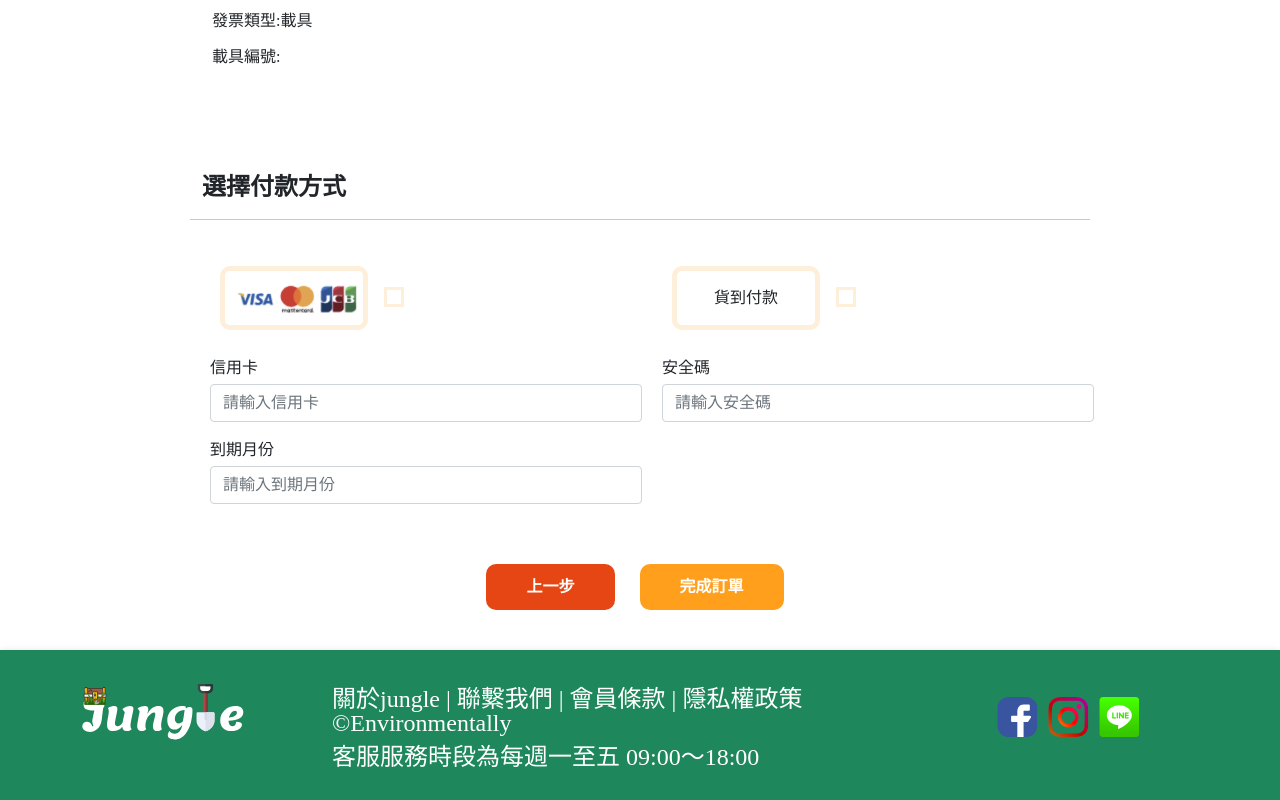
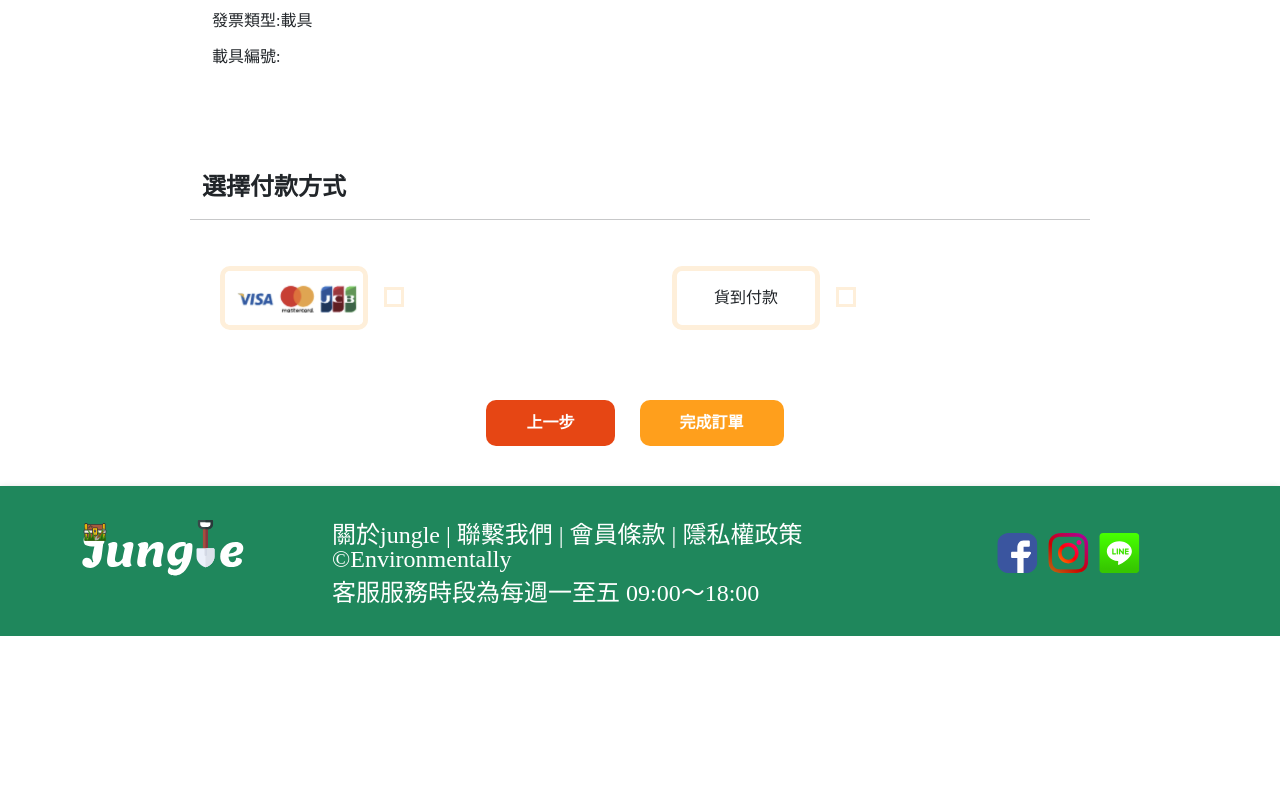
Before and after one commit to ryan55288/Toystore, a Vue app: page /CheckList2 in a window 1280 px wide. Shown: the part 693-1493 px from the top of the page. After the commit the page ends 1329 px from the top, so only its background shows below. Built offline with nearby package versions, Linux system fonts and the light colour scheme; what vue-sweetalert2 would draw is missing.

Commit message:
feature: 增加手輸信用卡空格效果

```diff
--- a/src/view/CheckList2.vue
+++ b/src/view/CheckList2.vue
@@ -92,36 +92,41 @@
                   </label>
                 </div>
               </div>
+              <template v-if="selectPayment === 1">
                 <div class="col-md-6">
-                <label for="inputEmail4" class="form-label">信用卡</label>
+                  <label for="cardNumber" class="form-label">信用卡</label>
                   <input
-                  type="email"
+                    type="text"
                     class="form-control"
-                  id="inputEmail4"
+                    id="cardNumber"
                     placeholder="請輸入信用卡"
-                  autocomplete="current-password"
+                    maxlength="19"
+                    v-model="creditCardInfo.cardNumber"
                   />
                 </div>
                 <div class="col-md-6">
-                <label for="inputPassword4" class="form-label">安全碼</label>
+                  <label for="safeCode" class="form-label">安全碼</label>
                   <input
                     placeholder="請輸入安全碼"
-                  type="password"
+                    type="text"
                     class="form-control"
-                  id="inputPassword4"
-                  autocomplete="current-password"
+                    id="safeCode"
+                    maxlength="3"
+                    v-model="creditCardInfo.safeCode"
                   />
                 </div>
                 <div class="col-md-6">
-                <label for="inputAddress" class="form-label">到期月份</label>
+                  <label for="inValidDate" class="form-label">到期月份</label>
                   <input
                     type="text"
                     class="form-control"
-                  id="inputAddress"
-                  placeholder="請輸入到期月份"
-                  autocomplete="current-password"
+                    id="inValidDate"
+                    placeholder="請輸入到期月份 ex: 05/24"
+                    maxlength="5"
+                    v-model="creditCardInfo.inValidDate"
                   />
                 </div>
+              </template>
             </form>
           </div>
         </div>
@@ -134,9 +139,7 @@
       <router-link to="/CheckList1" class="text-decoration-none text-white">
         <div><button class="btn1">上一步</button></div></router-link
       >
-      <router-link to="/CheckList3" class="text-decoration-none text-white">
-        <div><button class="btn2">完成訂單</button></div></router-link
-      >
+      <div><button class="btn2" @click="submit">完成訂單</button></div>
     </div>
   </section>
 </template>
@@ -144,13 +147,72 @@
 <script setup>
 import { storeToRefs } from 'pinia';
 import { useCartStore } from '@/store/cart'
+
+const router = useRouter()
 const cartStore = useCartStore()
 const { getSelectedCartList, getSelectedCartListAmountTotal, getCustomerInfo } = storeToRefs(cartStore)
 
 const selectPayment = ref(0)
+
+const validate = () => {
+  if (selectPayment.value === 0) {
+    errorAlert('請選擇支付方式')
+    return false
+  }
+  return true
+}
+
+const submit = () => {
+  if (!validate()) return
+  router.push('/CheckList3')
+}
+const creditCardInfo = reactive({
+  cardNumber: '',
+  safeCode: '',
+  inValidDate: ''
+})
+watch(
+  () => creditCardInfo.cardNumber,
+  (newValue, oldValue) => {
+    // 手輸到第4碼時 補空格
+    if (newValue.length === 4) {
+      creditCardInfo.cardNumber = newValue + ' '
+    }
+    // 手輸到第8碼時 補空格
+    if (newValue.length === 9) {
+      creditCardInfo.cardNumber = newValue + ' '
+    }
+    // 手輸到第12碼時 補空格
+    if (newValue.length === 14) {
+      creditCardInfo.cardNumber = newValue + ' '
+    }
+    // 如果按刪除鍵 清除空格
+    if (oldValue.length > newValue.length) {
+      creditCardInfo.cardNumber = newValue
+    }
+  }
+)
+watch(
+  () => creditCardInfo.inValidDate,
+  (newValue, oldValue) => {
+    // 手輸到第4碼時 補空格
+    if (newValue.length === 2) {
+      creditCardInfo.inValidDate = newValue + '/'
+    }
+    // 如果按刪除鍵 清除空格
+    if (oldValue.length > newValue.length) {
+      creditCardInfo.inValidDate = newValue
+    }
+  }
+)
 </script>
 
 <style scoped lang="scss">
+input[type="number"]::-webkit-inner-spin-button,
+input[type="number"]::-webkit-outer-spin-button {
+  -webkit-appearance: none;
+  margin: 0;
+}
 .section7 {
   hr {
     margin-top: 40px;
```
Lines whose indentation alone changed are shown as unchanged.
